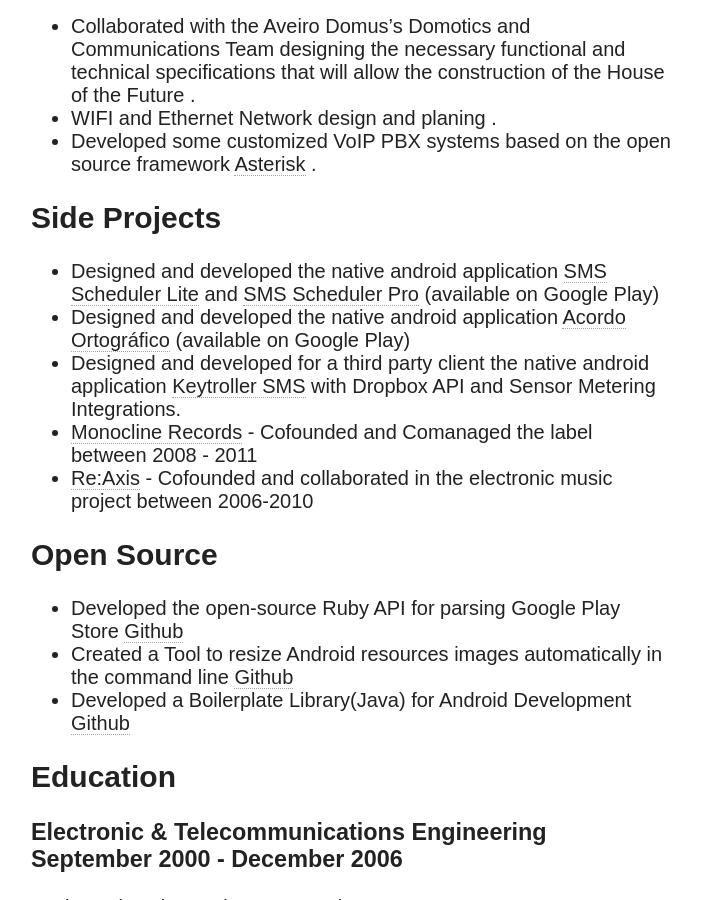
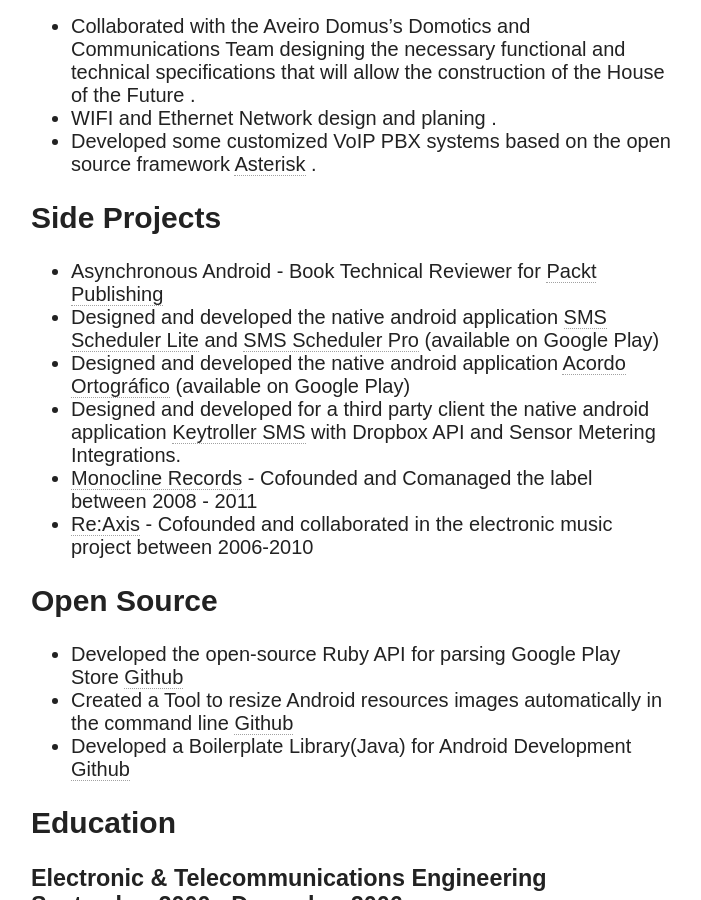
Before and after one commit to hvasconcelos/hvasconcelos.github.io, a Jekyll site: the page built from resume.md, in a window 1280 px wide and 900 px high, scrolled down 2540 px. Shown: the whole window, without its empty margins (289-990 px from the left). Built offline with Jekyll 4.4.1, drawn with Linux system fonts in a browser that asks for light colours; nearby versions of some CDN libraries.

Commit message:
Added the Android book entry in Resume

```diff
--- a/resume.md
+++ b/resume.md
@@ -74,6 +74,7 @@ system  that handles all the SMS Traffic from a Telco in Africa
 
 ## Side Projects
 
+* Asynchronous Android - Book Technical Reviewer for [Packt Publishing](http://www.packtpub.com/concurrent-programming-on-android/book)
 * Designed and developed the native android application [SMS Scheduler Lite](https://play.google.com/store/apps/details?id=com.bearstouch.smsscheduler) and [SMS Scheduler Pro](https://play.google.com/store/apps/details?id=com.bearstouch.smsschedulerpro) (available on Google Play)
 * Designed and developed the native android application [Acordo Ortográfico](https://play.google.com/store/apps/details?id=com.bearstouch.acordoortografico.android) (available on Google Play)
 * Designed and developed for a third party client the native android application [Keytroller SMS](https://play.google.com/store/apps/details?id=com.keytroller.smssheduler) with Dropbox API and Sensor Metering Integrations.
```
